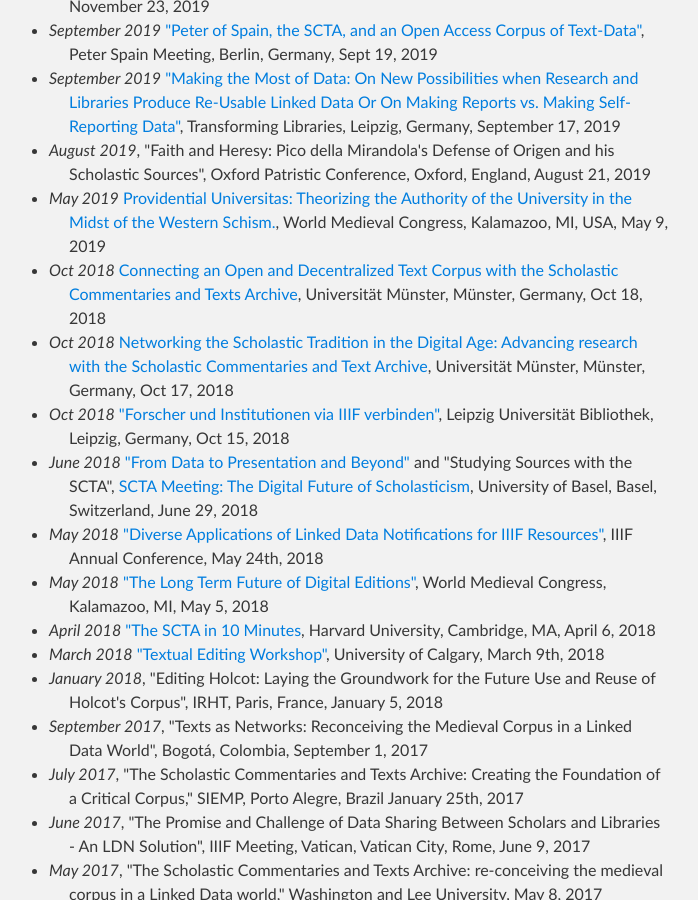
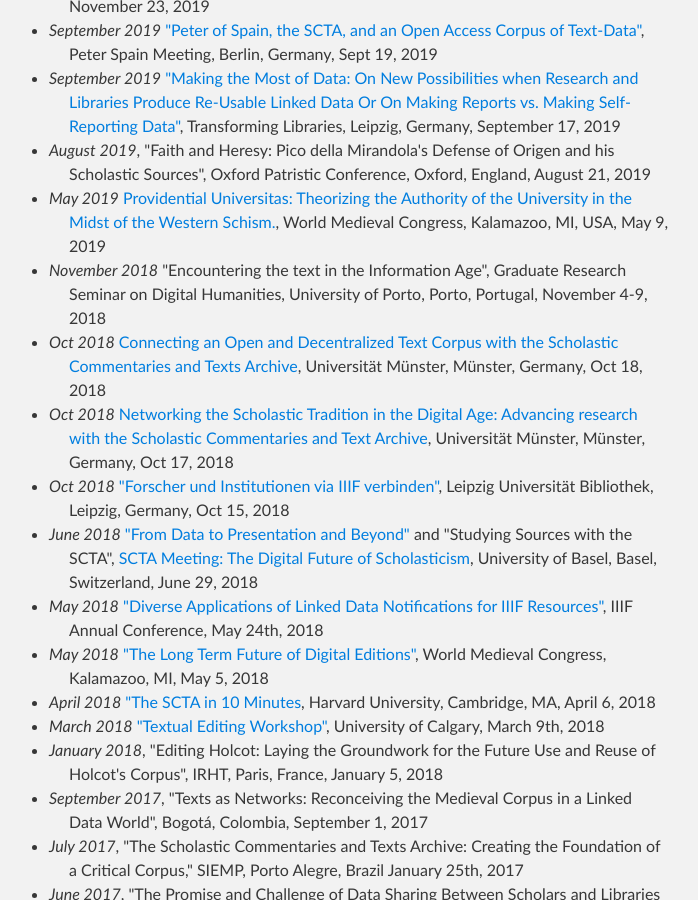
Before and after one commit to jeffreycwitt/jeffreycwitt.github.io, a Jekyll site: the page built from pages/cv.html, in a window 1280 px wide and 900 px high, scrolled down 5826 px. Shown: the whole window, without its empty margins (291-989 px from the left). Built offline with Jekyll 4.4.1, drawn with Linux system fonts in a browser that asks for light colours.

Commit message:
update cv

```diff
--- a/pages/cv.html
+++ b/pages/cv.html
@@ -425,6 +425,9 @@
       <li class="cv-list"><span class="date">May 2019</span> <a href="http://jeffreycwitt.com/slides/2019-05-09-kalamazoo-plaoul-universitas">Providential Universitas: Theorizing the Authority of the University in the Midst
             of the Western Schism.</a>, World Medieval Congress, Kalamazoo, MI, USA, May 9, 2019</li>
 
+      <li class="cv-list"><span class="date">November 2018</span> "Encountering the text in the Information Age", Graduate Research Seminar on Digital
+         Humanities, University of Porto, Porto, Portugal, November 4-9, 2018</li>
+
       <li class="cv-list"><span class="date">Oct 2018</span> <a href="http://jeffreycwitt.com/slides/2018-10-18-munster2">Connecting an Open and Decentralized Text Corpus with the Scholastic Commentaries
             and Texts Archive</a>, Universität Münster, Münster, Germany, Oct 18, 2018</li>
 
```
